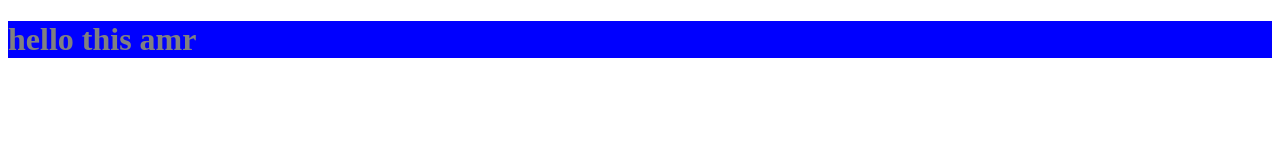
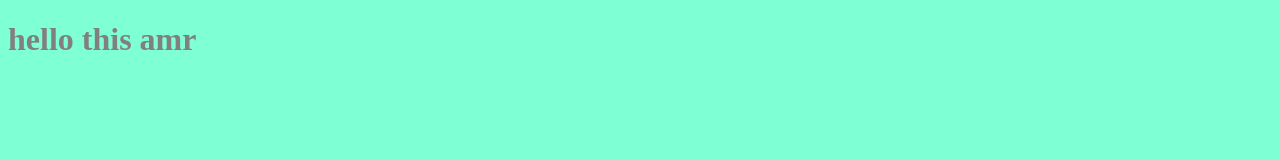
Before and after one commit to Ahmed3bdalla/testing, a plain HTML site: page index.html in a window 1280 px wide. Drawn offline with Linux system fonts and the light colour scheme.

Commit message:
update body back ground

```diff
--- a/style.css
+++ b/style.css
@@ -1,4 +1,6 @@
 h1 {
     color: gray !important;
-    background-color: blue;
 }
+body {
+    background-color: aquamarine;
+}
```
